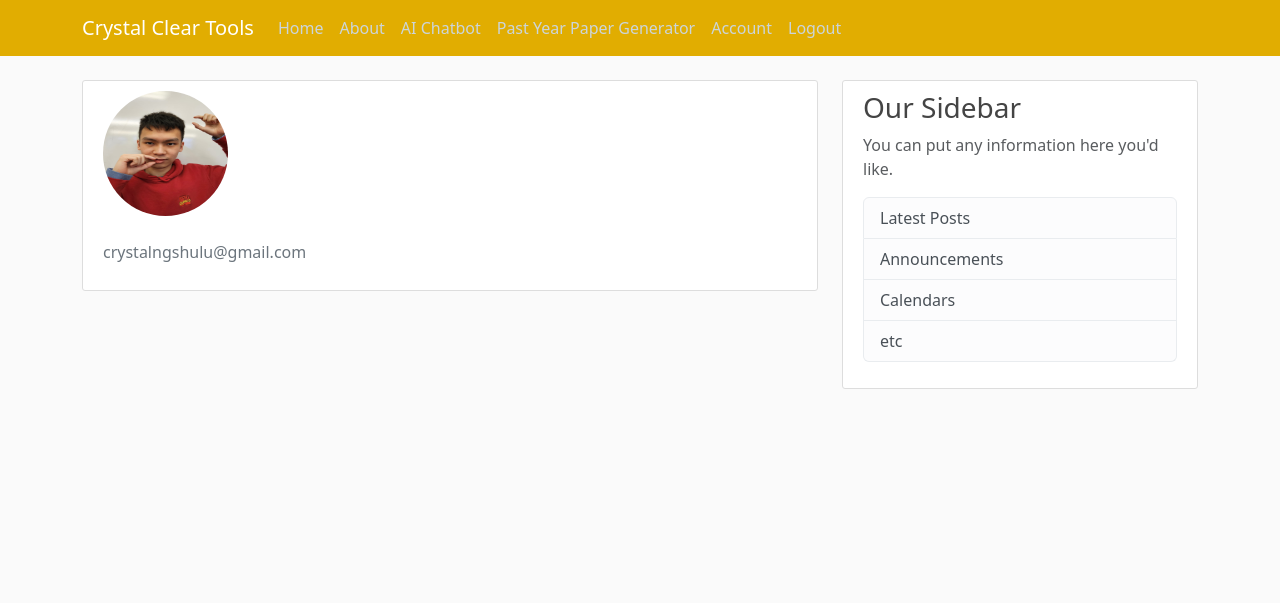
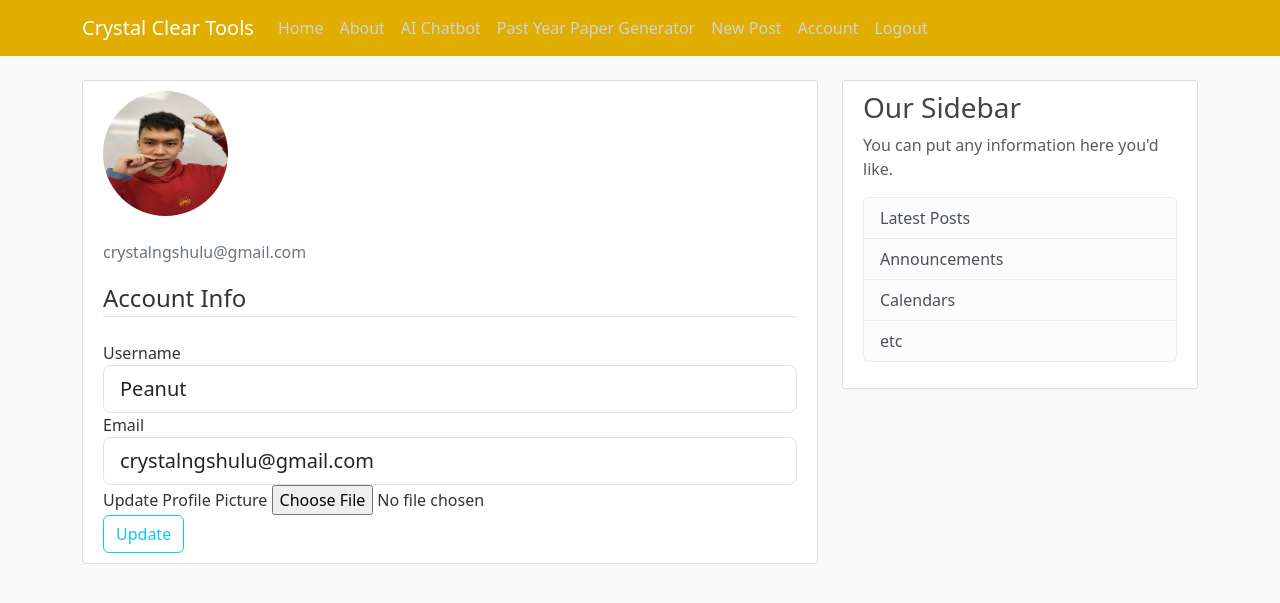
Before and after one commit to crystalng2005/EPQ-Artefact, a Flask app: page /account in a window 1280 px wide. Shown: the top 603 px of the page. Run offline with Flask 3, Linux system fonts and the light colour scheme; a user stored in the database is signed in; some libraries are stand-ins or nearby versions.

Commit message:
Addition of user profile and posts features on the.

```diff
--- a/flaskblog/forms.py
+++ b/flaskblog/forms.py
@@ -1,5 +1,7 @@
 from flask_wtf import FlaskForm
-from wtforms import StringField, PasswordField, SubmitField, BooleanField
+from flask_wtf.file import FileField, FileAllowed
+from flask_login import current_user
+from wtforms import StringField, PasswordField, SubmitField, BooleanField, TextAreaField
 from wtforms.validators import DataRequired, Length, Email, EqualTo, ValidationError
 from flaskblog.models import User
 
@@ -29,3 +31,27 @@ class LoginForm(FlaskForm):
     password = PasswordField('Password', validators=[DataRequired()])
     remember = BooleanField('Remember Me')
     submit = SubmitField('Login')
+
+class UpdateAccountForm(FlaskForm):
+    username = StringField('Username',
+                            validators=[DataRequired(), Length(min=2, max=20)])
+    email = StringField('Email', validators=[DataRequired(), Email()])
+    picture = FileField('Update Profile Picture',validators=[FileAllowed(['jpg', 'png', 'jpeg'])])
+    submit = SubmitField('Update')
+
+    def validate_username(self, username):
+        if username.data != current_user.username:
+            user = User.query.filter_by(username = username.data).first()
+            if user:
+                raise ValidationError('Oh no! This username has already been claimed by a username ninja.')
+
+    def validate_email(self, email):
+        if email.data != current_user.email:
+            user = User.query.filter_by(email = email.data).first()
+            if user:
+                raise ValidationError('Oh no! This email has already been claimed by a username ninja.')
+
+class PostForm(FlaskForm):
+    title = StringField('Title', validators=[DataRequired()])
+    content = TextAreaField('Content', validators=[DataRequired()])
+    submit = SubmitField('Post')
--- a/flaskblog/routes.py
+++ b/flaskblog/routes.py
@@ -1,30 +1,20 @@
+import secrets
+import os
+from PIL import Image
 from flask import render_template, url_for, flash, redirect, request, send_file
 from flaskblog import app, db, bcrypt
-from flaskblog.forms import RegistrationForm, LoginForm
+from flaskblog.forms import RegistrationForm, LoginForm, UpdateAccountForm, PostForm
 from flaskblog.models import User, Post
 from flask_login import login_user, current_user, logout_user, login_required
 import openai
 
 
 openai.api_key = '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'
-posts = [
-    {
-    'author': 'Crystal Ng (User_01)',
-    'title': 'Proof by Induction Progress',
-    'content': 'Report: 2 Past Year Papers Done',
-    'date_posted': 'October 20, 2023'
-},
-    {
-    'author': 'Name (User_02)',
-    'title': 'Blog Post 2',
-    'content': 'Second post content',
-    'date_posted': 'May 21, 2023'
-}
-]
 
 @app.route("/")
 @app.route("/home")
 def home():
+    posts = Post.query.all()
     return render_template('home.html', posts=posts)
 
 @app.route("/about")
@@ -66,12 +56,57 @@ def logout():
     flash('You have been logged out.', 'info')
     return redirect(url_for('home'))
 
-@app.route("/account")
+def save_picture(form_picture):
+    random_hex = secrets.token_hex(8)
+    _, f_ext = os.path.splitext(form_picture.filename)
+    picture_fn = random_hex + f_ext
+    picture_path = os.path.join(app.root_path, 'static/profile_pics', picture_fn)
+
+    output_size = (125,125)
+    i = Image.open(form_picture)
+    i.thumbnail(output_size)
+
+    i.save(picture_path)
+
+    return picture_fn
+
+@app.route("/account", methods=['GET', 'POST'])
 @login_required
 def account():
+    form = UpdateAccountForm()
+    if form.validate_on_submit():
+        if form.picture.data:
+            picture_file = save_picture(form.picture.data)
+            current_user.image_file = picture_file
+        current_user.username = form.username.data
+        current_user.email = form.email.data
+        db.session.commit()
+        flash('Congratulations! Your account just got a makeover.', 'success')
+        return redirect(url_for('account'))
+    elif request.method == 'GET':
+        form.username.data = current_user.username
+        form.email.data=current_user.email
     image_file = url_for('static', filename='profile_pics/' + current_user.image_file)
-    return render_template('account.html', title='Account', image_file=image_file)
+    return render_template('account.html', title='Account', image_file=image_file, form=form)
 
+@app.route("/post/new", methods=['GET', 'POST'])
+@login_required
+def new_post():
+    form = PostForm()
+    if form.validate_on_submit():
+        post = Post(title=form.title.data, content=form.content.data, author=current_user)
+        db.session.add(post)
+        db.session.commit()
+        flash('Your post has been created!', 'success')
+        return redirect(url_for('home'))
+    return render_template('create_post.html', title='New Post',
+                           form=form, legend='New Post')
+
+
+@app.route("/post/<int:post_id>")
+def post(post_id):
+    post = Post.query.get_or_404(post_id)
+    return render_template('post.html', title=post.title, post=post)
 
 @app.route("/OpenAI", methods=['GET', 'POST'])
 def OpenAI():
--- a/flaskblog/templates/account.html
+++ b/flaskblog/templates/account.html
@@ -9,7 +9,51 @@
         <p class="text-secondary">{{ current_user.email }}</p>
       </div>
     </div>
-    <!-- FORM HERE -->
+        <form method="POST" action="" enctype="multipart/form-data">
+            {{ form.hidden_tag() }}
+            <fieldset class="form-group">
+                <legend class="border-bottom mb-4">Account Info</legend>
+                <div class="form-group">
+                    {{ form.username.label(class="form-control-label") }}
+
+                    {% if form.username.errors %}
+                        {{ form.username(class="form-control form-control-lg is-invalid") }}
+                        <div class="invalid-feedback">
+                            {% for error in form.username.errors %}
+                                <span>{{ error }}</span>
+                            {% endfor %}
+                        </div>
+                    {% else %}
+                        {{ form.username(class="form-control form-control-lg") }}
+                    {% endif %}
+                </div>
+                <div class="form-group">
+                    {{ form.email.label(class="form-control-label") }}
+                    {% if form.email.errors %}
+                        {{ form.email(class="form-control form-control-lg is-invalid") }}
+                        <div class="invalid-feedback">
+                            {% for error in form.email.errors %}
+                                <span>{{ error }}</span>
+                            {% endfor %}
+                        </div>
+                    {% else %}
+                        {{ form.email(class="form-control form-control-lg") }}
+                    {% endif %}
+                </div>
+                <div class="form-group">
+                    {{ form.picture.label() }}
+                    {{ form.picture(class="form-control-file") }}
+                    {% if form.picture.errors %}
+                        {% for error in form.email.errors %}
+                            <span class="text-danger">{{ error }}</span></div></br>
+                        {% endfor %}
+                    {% endif %}
+                </div>
+            </fieldset>
+            <div class="form-group">
+                {{ form.submit(class="btn btn-outline-info") }}
+            </div>
+        </form>
 </div>
 
 {% endblock content %}
--- a/flaskblog/templates/layout.html
+++ b/flaskblog/templates/layout.html
@@ -37,6 +37,7 @@
                   <!-- Navbar Right Side -->
                   <div class="navbar-nav">
                     {% if current_user.is_authenticated %}
+                      <a class="nav-item nav-link" href="{{ url_for('new_post') }}">New Post</a>
                       <a class="nav-item nav-link" href="{{ url_for('account') }}">Account</a>
                       <a class="nav-item nav-link" href="{{ url_for('logout') }}">Logout</a>
                     {% else %}
--- a/run.py
+++ b/run.py
@@ -1,25 +1,4 @@
 from flaskblog import app
-
-#db.init_app(app)
-
-#app.app_context().push()
-#db.create_all()
-#SQLAlchemy.orm.Session.expire_on_commit = False
-'''
-Session = sessionmaker(app)
-session = Session()
-session.expire_on_commit=False
-'''
-
-'''
-with app.app_context():
-    db.create_all()
-    user_1 = User(username='Crystal', email='crystalngshulu9909@gmail.com', password='password')
-    db.session.add(user_1)
-    user_2 = User(username='Isaac', email='isaachangcheeyuan56@gmail.com', password='password')
-    db.session.add(user_2)
-    db.session.commit()
-'''
 
 if __name__ == '__main__':
     app.run(debug=True)
```
Also changed, not shown: flaskblog/templates/create_post.html (added, +40 -0 lines), flaskblog/templates/home.html (+6 -7 lines), flaskblog/templates/post.html (added, +39 -0 lines), flaskblog/Static/profile_pics/5b7de09297fb627e.jpeg (added), instance/site.db.
